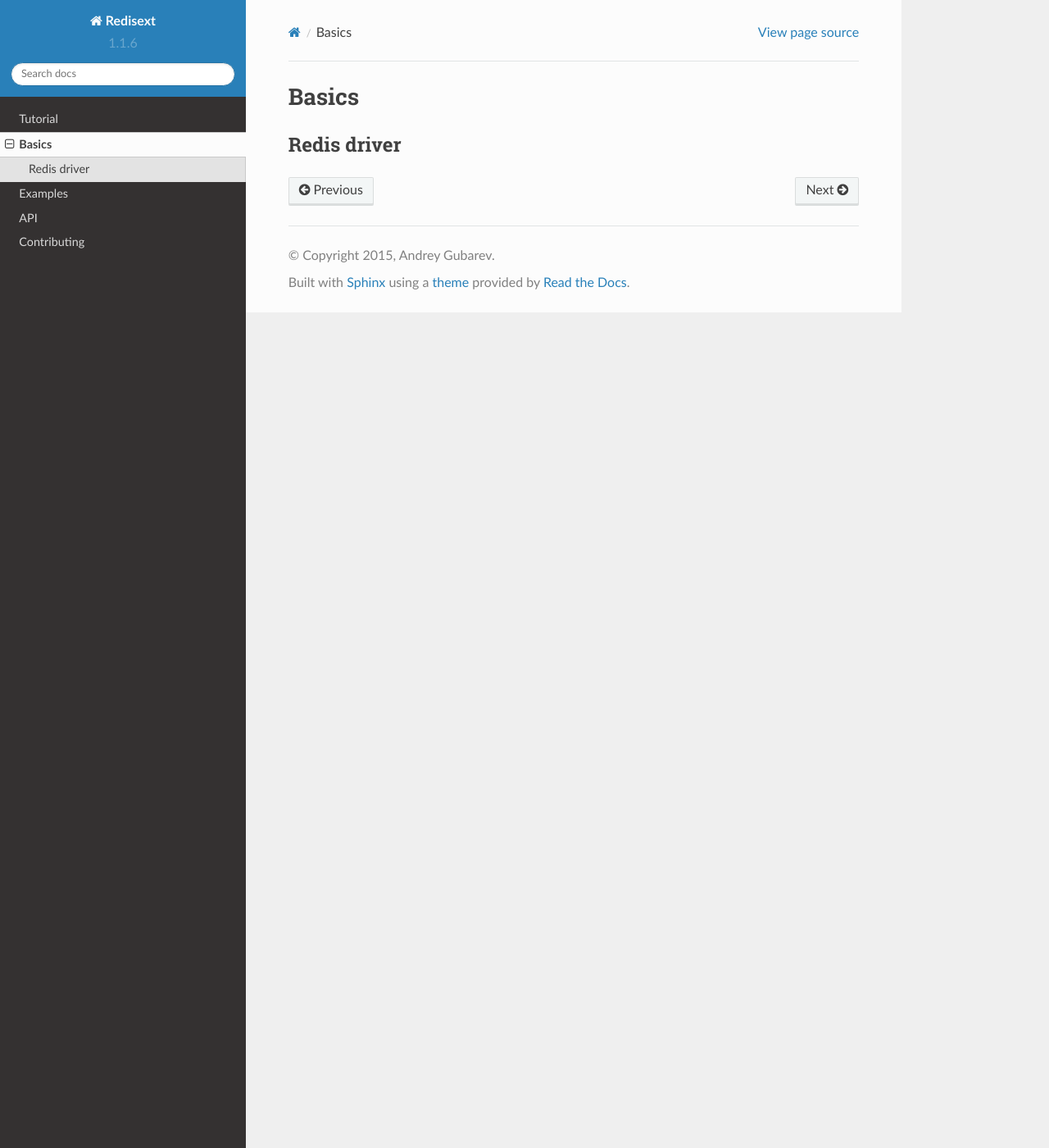
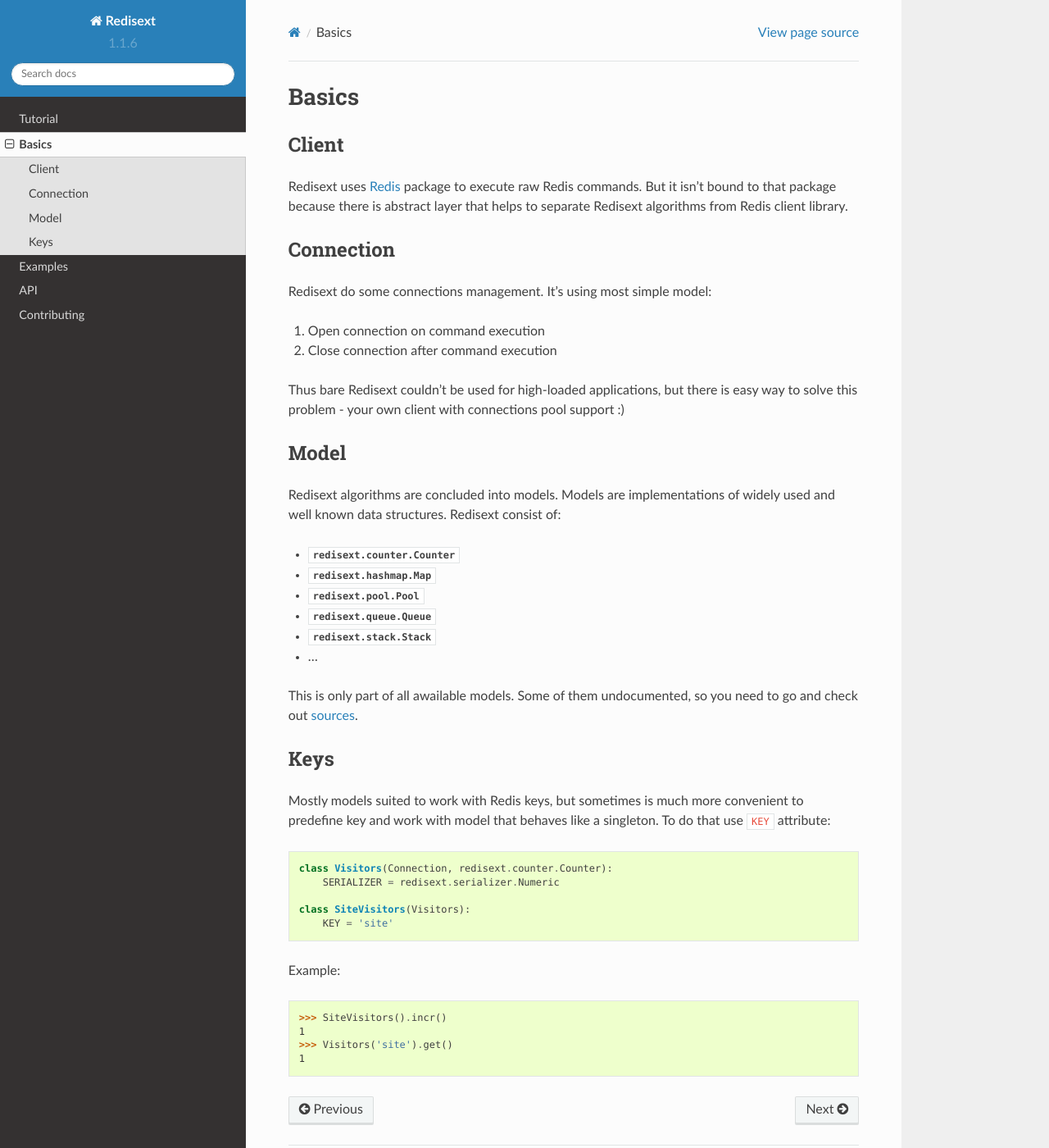
Before and after one commit to mylokin/redisext, a Sphinx documentation site: the page built from docs/modules/basics.rst, in a window 1280 px wide and 1400 px high. Shown: the whole window at 82% size. Built offline with Sphinx 7.4.7 and the Read the Docs theme 2.0.0, drawn with Linux system fonts in a browser that asks for light colours.

Commit message:
add basics

```diff
--- a/docs/modules/basics.rst
+++ b/docs/modules/basics.rst
@@ -1,5 +1,56 @@
 Basics
 ======
 
-Redis driver
-------------
+Client
+------
+
+Redisext uses `Redis <https://pypi.python.org/pypi/redis/>`_ package to execute
+raw Redis commands. But it isn't bound to that package because there is abstract
+layer that helps to separate Redisext algorithms from Redis client library.
+
+Connection
+----------
+
+Redisext do some connections management. It's using most simple model:
+
+#. Open connection on command execution
+#. Close connection after command execution
+
+Thus bare Redisext couldn't be used for high-loaded applications, but there is
+easy way to solve this problem - your own client with connections pool support :)
+
+Model
+-----
+
+Redisext algorithms are concluded into models. Models are implementations of
+widely used and well known data structures. Redisext consist of:
+
+* :class:`redisext.counter.Counter`
+* :class:`redisext.hashmap.Map`
+* :class:`redisext.pool.Pool`
+* :class:`redisext.queue.Queue`
+* :class:`redisext.stack.Stack`
+* ...
+
+This is only part of all awailable models. Some of them undocumented, so you
+need to go and check out `sources <https://github.com/mylokin/redisext>`_.
+
+Keys
+----
+
+Mostly models suited to work with Redis keys, but sometimes is much more
+convenient to predefine key and work with model that behaves like a singleton.
+To do that use ``KEY`` attribute::
+
+   class Visitors(Connection, redisext.counter.Counter):
+       SERIALIZER = redisext.serializer.Numeric
+
+   class SiteVisitors(Visitors):
+       KEY = 'site'
+
+Example::
+
+   >>> SiteVisitors().incr()
+   1
+   >>> Visitors('site').get()
+   1
```
